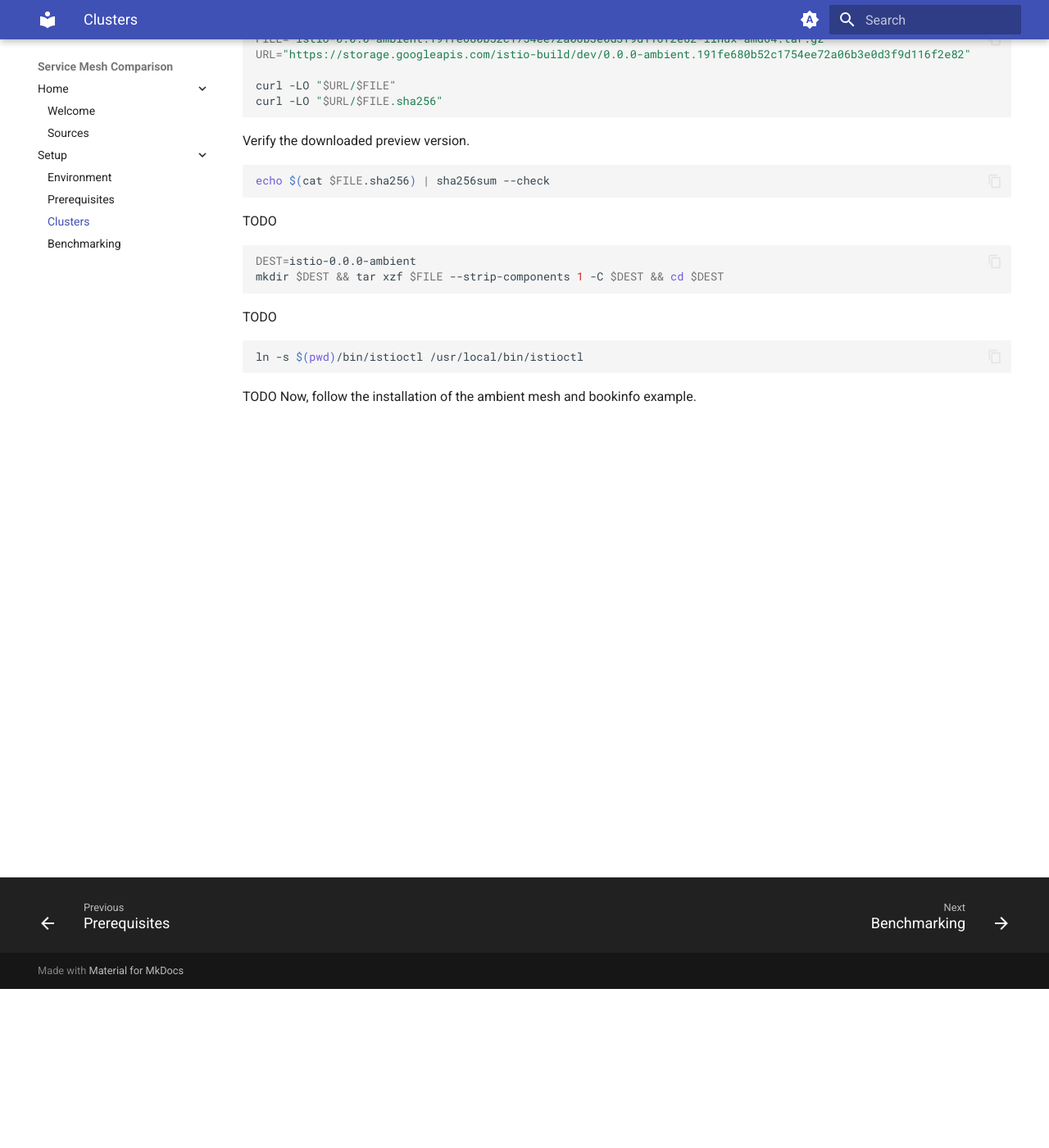
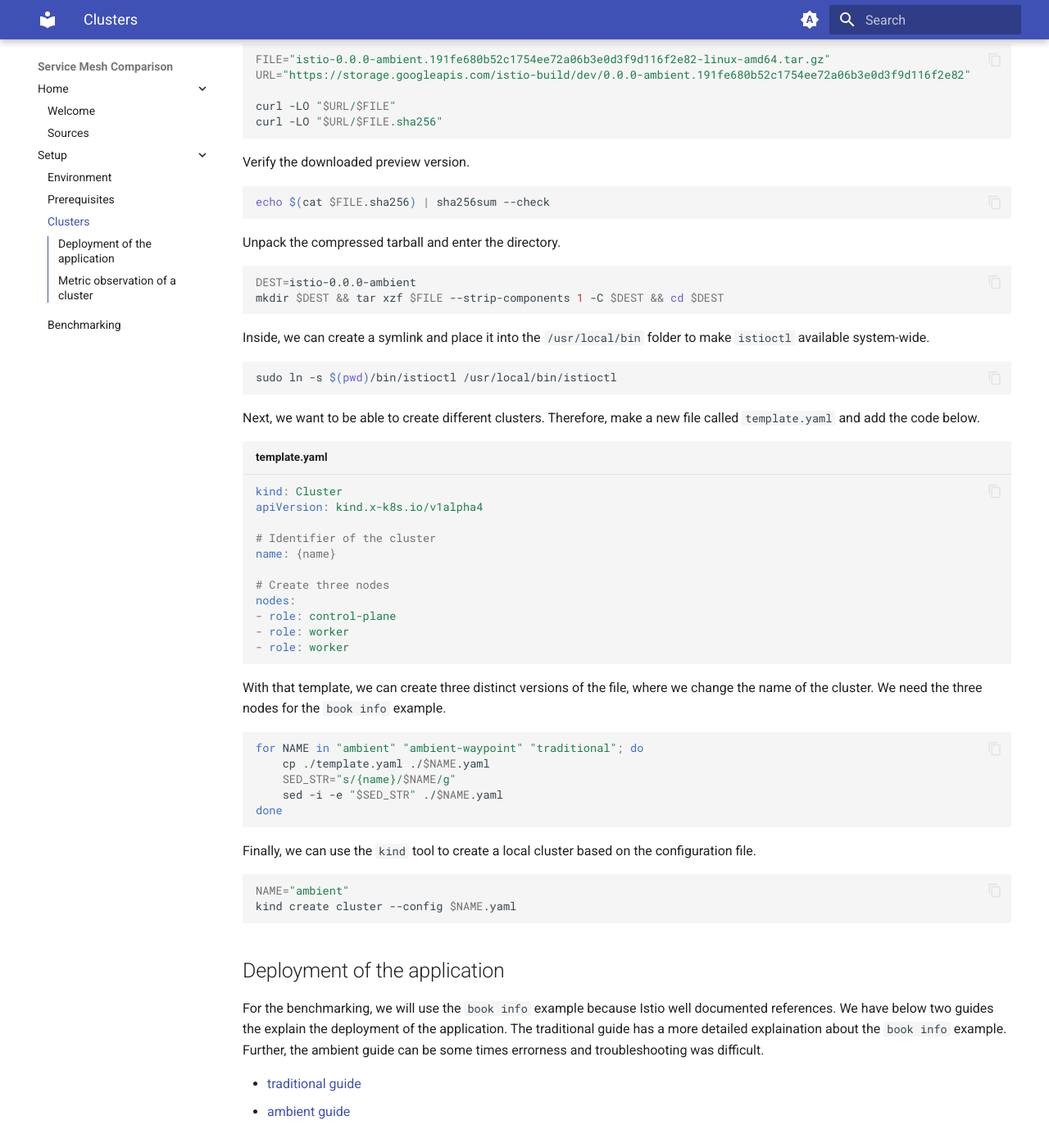
Before and after one commit to jctemp/istio-service-mesh, an MkDocs documentation site: the page built from docs/05-clusters.md, in a window 1280 px wide and 1400 px high, scrolled down 194 px. Shown: the whole window at 82% size. Built offline with MkDocs 1.6.1 and Material for MkDocs 9.7.7, drawn with Linux system fonts in a browser that asks for light colours; some of the changed text lies outside the part shown.

Commit message:
feat: cluster creation and deployment

````diff
--- a/docs/05-clusters.md
+++ b/docs/05-clusters.md
@@ -1,6 +1,7 @@
 # Creating clusters
 
-TODO
+It is necessary to download a particular [preview version](https://gcsweb.istio.io/gcs/istio-build/dev/0.0.0-ambient.191fe680b52c1754ee72a06b3e0d3f9d116f2e82) to create a cluster with ambient mesh functionalities.
+The current Istio version `1.16.2` already supports the new communication protocol `HBONE`, but it does not contain the ztunnels.
 
 ```bash
 FILE="istio-0.0.0-ambient.191fe680b52c1754ee72a06b3e0d3f9d116f2e82-linux-amd64.tar.gz"
@@ -16,18 +17,67 @@ Verify the downloaded preview version.
 echo $(cat $FILE.sha256) | sha256sum --check
 ```
 
-TODO
+Unpack the compressed tarball and enter the directory.
 
 ```bash
 DEST=istio-0.0.0-ambient
 mkdir $DEST && tar xzf $FILE --strip-components 1 -C $DEST && cd $DEST
 ```
 
-TODO
+Inside, we can create a symlink and place it into the `/usr/local/bin` folder to make `istioctl` available system-wide.
 
 ```bash
-ln -s $(pwd)/bin/istioctl /usr/local/bin/istioctl
+sudo ln -s $(pwd)/bin/istioctl /usr/local/bin/istioctl
 ```
 
-TODO
-Now, follow the installation of the ambient mesh and bookinfo example.
+Next, we want to be able to create different clusters.
+Therefore, make a new file called `template.yaml` and add the code below.
+
+```yaml title="template.yaml"
+kind: Cluster
+apiVersion: kind.x-k8s.io/v1alpha4
+
+# Identifier of the cluster
+name: {name}
+
+# Create three nodes
+nodes:
+- role: control-plane
+- role: worker
+- role: worker
+```
+
+With that template, we can create three distinct versions of the file, where we change the name of the cluster.
+We need the three nodes for the `book info` example.
+
+```bash
+for NAME in "ambient" "ambient-waypoint" "traditional"; do
+    cp ./template.yaml ./$NAME.yaml
+    SED_STR="s/{name}/$NAME/g"
+    sed -i -e "$SED_STR" ./$NAME.yaml
+done
+```
+
+Finally, we can use the `kind` tool to create a local cluster based on the configuration file.
+
+```bash
+NAME="ambient"
+kind create cluster --config $NAME.yaml
+```
+
+## Deployment of the application
+
+For the benchmarking, we will use the `book info` example because Istio well documented references.
+We have below two guides the explain the deployment of the application.
+The traditional guide has a more detailed explaination about the `book info` example.
+Further, the ambient guide can be some times errorness and troubleshooting was difficult.
+
+- [traditional guide](https://istio.io/latest/docs/examples/bookinfo/#deploying-the-application)
+- [ambient guide](https://istio.io/latest/blog/2022/get-started-ambient/#deploy-your-applications)
+
+## Metric observation of a cluster
+
+Istio provides with every release an addons folder.
+Inside that folder there are pre-made `.yaml` files which deploy `Prometheus` and `Grafana` that allow the observation of a cluster.
+
+TODO: further guidance.
````
